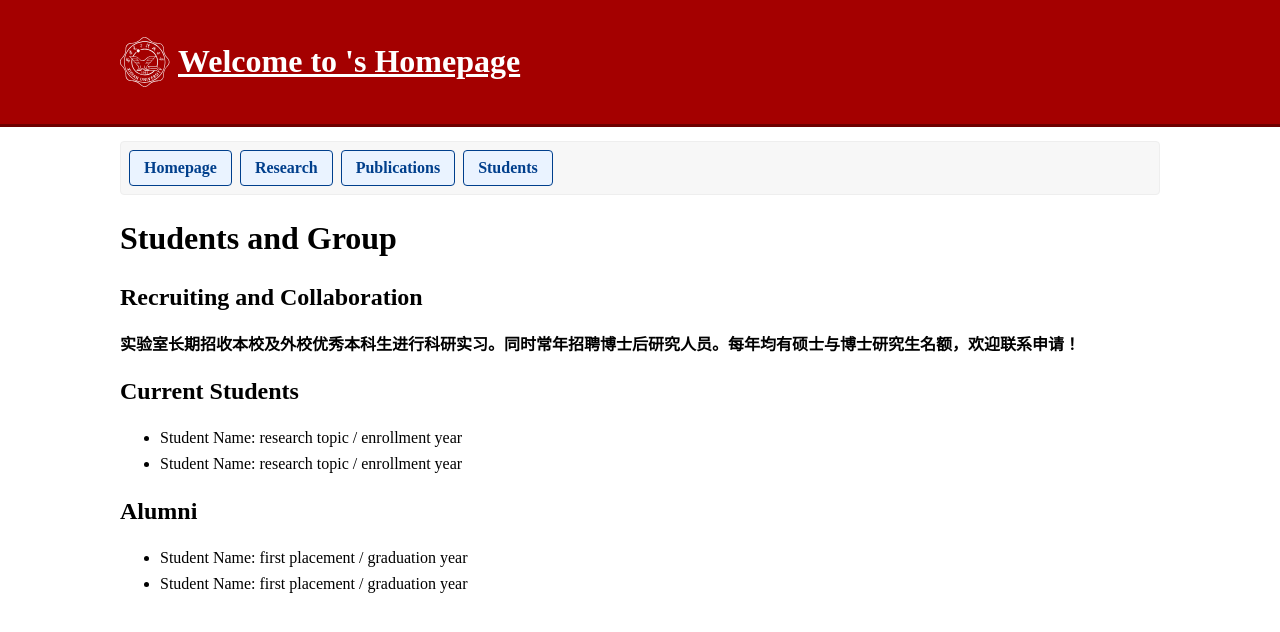
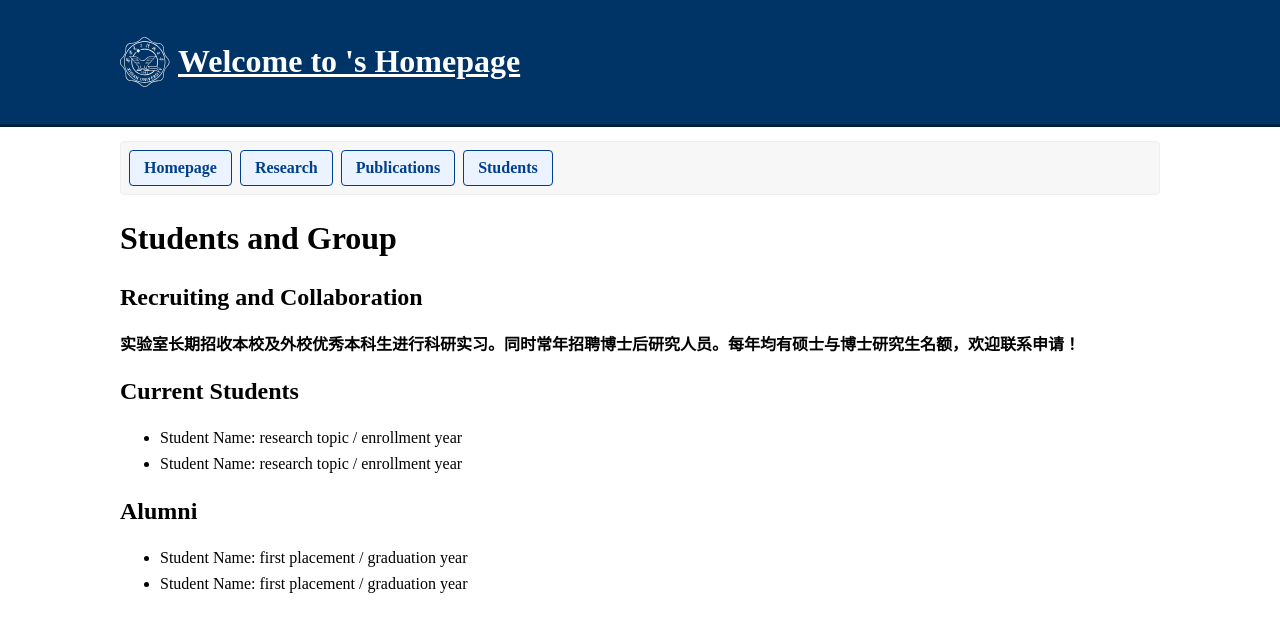
Before and after one commit to XDerHpl/zhuomahome.github.io, a Jekyll site: the page built from students.md, in a window 1280 px wide. Shown: the top 632 px of the page. Built offline with Jekyll 4.4.1, drawn with Linux system fonts in a browser that asks for light colours.

Commit message:
update project

```diff
--- a/assets/css/style.css
+++ b/assets/css/style.css
@@ -27,8 +27,8 @@ a:visited {
 }
 
 .top-welcome {
-  background: #a40000;
-  border-bottom: 3px solid #6e0000;
+  background: #003366;
+  border-bottom: 3px solid #001f3f;
   color: #ffffff;
   margin: 0 0 14px;
 }
```
